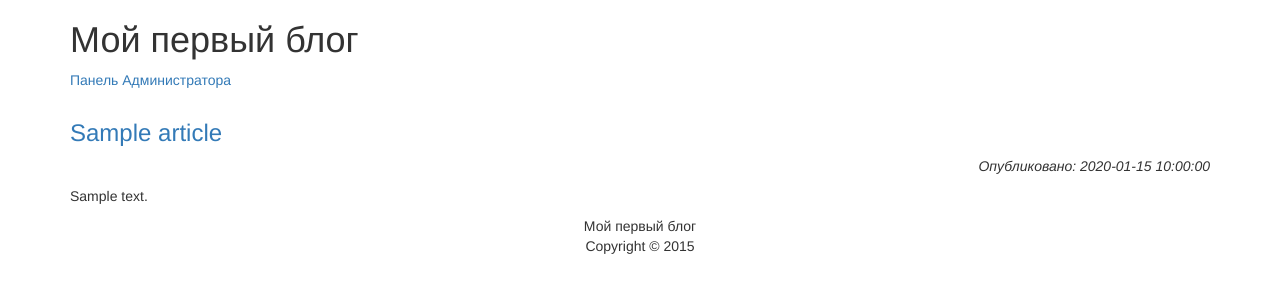
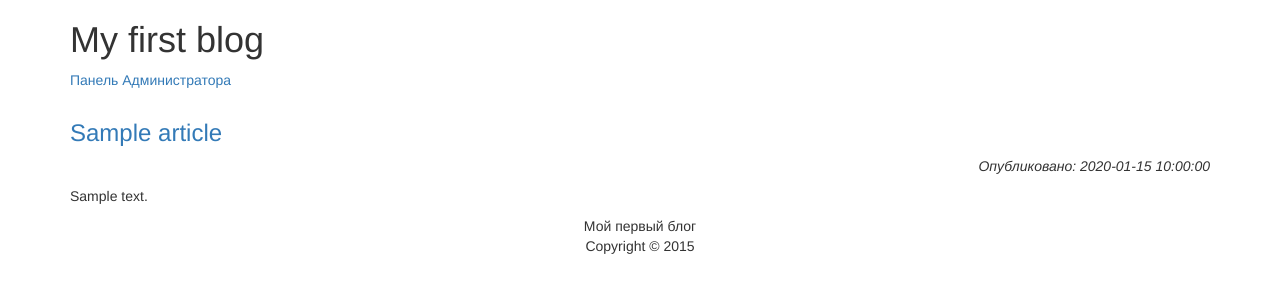
Before and after one commit to dvaganov/blog, a PHP site: page / in a window 1280 px wide. Shown: the top 300 px of the page. Run offline with PHP 8.4, Linux system fonts and the light colour scheme; tables that the repository leaves empty or names only in its code hold one stand-in row (values such as "Sample post").

Commit message:
Add new class Blog; rewrite index.php

```diff
--- a/index.php
+++ b/index.php
@@ -1,28 +1,31 @@
 <?php
 	require_once("database.php");
-	require_once("lib/articles.php");
+	//require_once("lib/articles.php");
+	require_once("lib/class_blog.php");
 
-   $link = db_connect();
-	$articles = article_all($link);
+	$blog = new Blog(MYSQL_SERVER, MYSQL_USER, MYSQL_PASSWORD, MYSQL_DB);
+	$blog->set_title("My first blog");
+	$blog->connect();
+	$articles = $blog->get_articles();
 ?>
 <!DOCTYPE html>
 <html>
 <head>
 	<meta charset="utf-8"/>
-    <title>Мой первый блог</title>
+	<title><?php echo $blog->get_title(); ?></title>
 	<link rel="stylesheet" href="style.css"/>
 	<link rel="stylesheet" href="https://maxcdn.bootstrapcdn.com/bootstrap/3.3.6/css/bootstrap.min.css"/>
 </head>
 <body>
 	<div class="container">
-        <h1>Мой первый блог</h1>
+		<h1><?php echo $blog->get_title(); ?></h1>
 		<a href="admin">Панель Администратора</a>
 		<div>
 			<?php foreach($articles as $a): ?>
 			<div class="article">
-                <h3><a href="article/?id=<?=$a["id"] ?>"><?=$a["title"] ?></a></h3>
-                <p class="date">Опубликовано: <?=$a["date"] ?></p>
-                <p><?=article_intro($a["content"]) ?></p>
+				<a href="article?id=<?php echo $a['id']; ?>"><h3><?php echo $a['title']; ?></h3></a>
+				<p class="date">Опубликовано: <?php echo $a['date']; ?></p>
+				<p><?php echo $a['content']; ?></p>
 			</div>
 			<?php endforeach; ?>
 		</div>
--- /dev/null
+++ b/lib/class_blog.php
@@ -0,0 +1,48 @@
+<?php
+class Blog {
+	private $db;
+	private $title;
+	private $db_hostname;
+	private $db_username;
+	private $db_password;
+	private $db_database;
+
+	public function Blog($db_hostname, $db_username, $db_password, $db_database) {
+		$this->db_hostname = $db_hostname;
+		$this->db_username = $db_username;
+		$this->db_password = $db_password;
+		$this->db_database = $db_database;
+	}
+	public function set_title($str) {
+		$this->title = $str;
+	}
+	public function get_title() {
+		return $this->title;
+	}
+	public function connect() {
+		$this->db = new mysqli($this->db_hostname, $this->db_username, $this->db_password, $this->db_database);
+		if ($this->db->connect_error) {
+			echo "Error: ".$this->db->connect_error;
+		}
+	}
+	public function get_articles() {
+		if (!$this->db) {
+			echo "No connection to DB";
+			return;
+		}
+		$query = "SELECT * FROM articles ORDER BY id DESC";
+		$result = $this->db->query($query);
+		if(!$result){
+			echo "<p>".$this->db->error."</p>";
+		}
+		$rows = $result->num_rows;
+		$articles = array();
+		for ($i = 0; $i < $rows; $i++) {
+			//$result->data_seek($i);
+			$row = $result->fetch_array(MYSQLI_ASSOC);
+			$articles[] = $row;
+		}
+		return $articles;
+	}
+}
+?>
```
Lines whose indentation alone changed are shown as unchanged.
